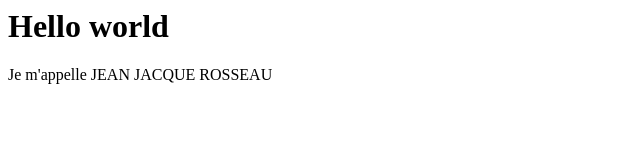
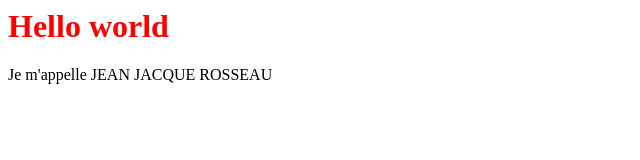
Before and after one commit to AfricanboyKiima/projet, a plain HTML site: page index.html in a window 1280 px wide. Shown: the whole page, without its empty margins (0-640 px from the left). Drawn offline with Linux system fonts and the light colour scheme.

Commit message:
j'ai changé la colour de mon premiere titre

```diff
--- a/index.html
+++ b/index.html
@@ -1,11 +1,12 @@
 <Doctype html!>
   <html>
     <head>
-		<meta name="viewport" content="width=device-width">
-		<meta name="description" content="on_essaye_notre_branch"/>
+      <meta name="viewport" content="width=device-width" />
+      <meta name="description" content="on_essaye_notre_branch" />
     </head>
     <body>
-		<h1>Hello world</h1>
+      <h1 style="color: red">Hello world</h1>
       <p>Je m'appelle JEAN JACQUE ROSSEAU</p>
     </body>
   </html>
+</Doctype>
```
Lines whose indentation alone changed are shown as unchanged.
